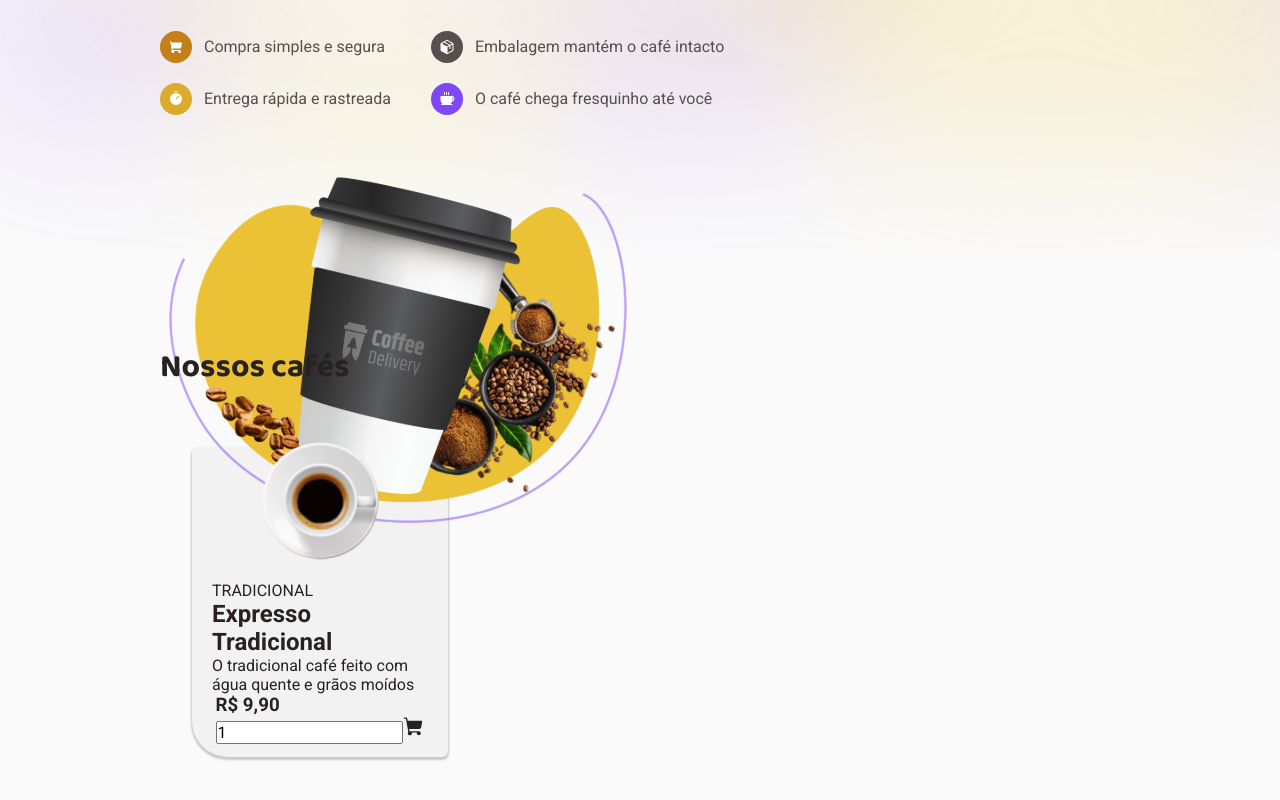
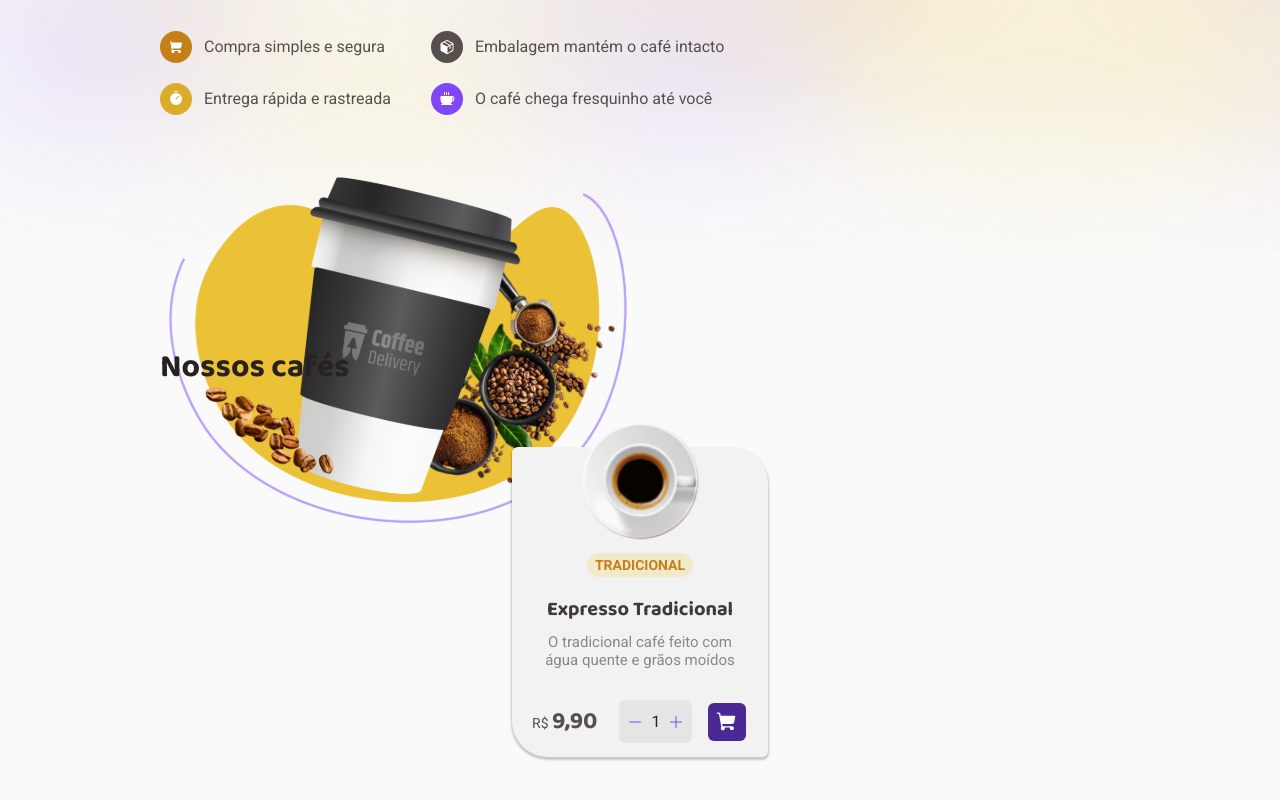
Before and after one commit to marcelo-m-oliveira/ignite, a React (Vite) app in the folder coffee-delivery/: page /Home in a window 1280 px wide. Shown: the part 390-1190 px from the top of the page. Built offline with nearby package versions, Linux system fonts and the light colour scheme.

Commit message:
criando o card;

```diff
--- a/coffee-delivery/src/pages/Components/CoffeeList/index.tsx
+++ b/coffee-delivery/src/pages/Components/CoffeeList/index.tsx
@@ -1,3 +1,5 @@
+import { ShoppingCart, Plus, Minus } from 'phosphor-react'
+
 import {
   CoffeeMain,
   CoffeeListCard,
@@ -6,10 +8,10 @@ import {
   CoffeeListAmount,
   CoffeeListAmountButton,
   CoffeeCount,
+  CoffeeForm,
 } from './styles'
 
 import coffeeTradicional from '../../../../public/CoffeeImages/expresso.svg'
-import { ShoppingCart } from 'phosphor-react'
 
 export function CoffeeList() {
   return (
@@ -18,18 +20,25 @@ export function CoffeeList() {
       <CoffeeListContainer>
         <CoffeeListCard>
           <img src={coffeeTradicional} alt="" />
-
           <CoffeeListTitle>
-            <p>TRADICIONAL</p>
-            <h2>Expresso Tradicional</h2>
+            <label>Tradicional</label>
+            <p>Expresso Tradicional</p>
             <span>O tradicional café feito com água quente e grãos moídos</span>
           </CoffeeListTitle>
           <CoffeeListAmount>
-            <h3>R$ 9,90</h3>
-            <CoffeeListAmountButton>
-              <CoffeeCount type="number" placeholder="1" value={1} />
-              <ShoppingCart weight="fill" size={22} />
-            </CoffeeListAmountButton>
+            <span>
+              R$ <span>9,90</span>
+            </span>
+            <CoffeeForm>
+              <CoffeeCount>
+                <Minus size={16} weight="fill" />
+                <div>1</div>
+                <Plus size={16} weight="fill" />
+              </CoffeeCount>
+              <CoffeeListAmountButton>
+                <ShoppingCart weight="fill" size={22} />
+              </CoffeeListAmountButton>
+            </CoffeeForm>
           </CoffeeListAmount>
         </CoffeeListCard>
       </CoffeeListContainer>
--- a/coffee-delivery/src/pages/Components/CoffeeList/styles.ts
+++ b/coffee-delivery/src/pages/Components/CoffeeList/styles.ts
@@ -11,42 +11,123 @@ export const CoffeeMain = styled.main`
 `
 
 export const CoffeeListContainer = styled.header`
-  img {
-    top: -20px;
-    position: relative;
-
-    width: 120px;
-    height: 120px;
-  }
+  display: flex;
+  justify-content: center;
+  align-items: center;
+  flex-wrap: wrap;
+  gap: 2rem;
 `
 
 export const CoffeeListCard = styled.div`
-  width: 256px;
-  height: 310px;
+  width: 16rem;
+  height: 19.375rem;
 
   display: flex;
   flex-direction: column;
   justify-content: center;
   align-items: center;
-
   padding: 1.25rem;
-  margin: 0 2rem;
-  margin-bottom: 3rem;
+  margin: 0 0 2.5rem 0;
 
   border-radius: 6px 36px 6px 36px;
-
   background: ${(props) => props.theme['base-card']};
 
   img {
-    top: -20px;
+    margin: -20px 0 0 0;
     position: relative;
 
-    width: 120px;
-    height: 120px;
+    width: 7.5rem;
+    height: 7.5rem;
   }
+
   box-shadow: 0 2px 2px 1px rgba(0, 0, 0, 0.2);
 `
-export const CoffeeListTitle = styled.header``
-export const CoffeeListAmount = styled.header``
-export const CoffeeListAmountButton = styled.header``
-export const CoffeeCount = styled.input``
+export const CoffeeListTitle = styled.div`
+  display: flex;
+  flex-direction: column;
+  align-items: center;
+  justify-content: center;
+
+  label {
+    background: ${(props) => props.theme['yellow-light']};
+    color: ${(props) => props.theme['yellow-dark']};
+    padding: 0.25rem 0.5rem;
+    margin: 0.75rem 0 1rem 0;
+    font-weight: bold;
+    font-size: 14px;
+    border-radius: 15px;
+    text-transform: uppercase;
+  }
+
+  p {
+    color: ${(props) => props.theme['base-subtitle']};
+    margin: 0 0 0.5rem 0;
+    font-weight: bold;
+    font-size: 1.25rem;
+    font-family: 'Baloo 2', sans-serif;
+  }
+
+  span {
+    text-align: center;
+    color: ${(props) => props.theme['base-label']};
+    font-size: 0.9375rem;
+    margin-bottom: 1.9375rem;
+  }
+`
+
+export const CoffeeListAmount = styled.div`
+  width: 100%;
+  display: flex;
+  align-items: center;
+  margin: 0 24px 1.25rem 24px;
+  gap: 22px;
+
+  span {
+    color: ${(props) => props.theme['base-text']};
+    font-size: 0.875rem;
+    margin-bottom: 0;
+
+    span {
+      font-size: 1.5rem;
+      font-family: 'Baloo 2', sans-serif;
+    }
+  }
+`
+
+export const CoffeeForm = styled.div`
+  display: flex;
+  align-items: center;
+  gap: 1rem;
+`
+
+export const CoffeeCount = styled.div`
+  display: flex;
+  align-items: center;
+  border-radius: 6px;
+  padding: 0.5rem;
+  gap: 0.25rem;
+
+  background: ${(props) => props.theme['base-button']};
+  color: ${(props) => props.theme['base-title']};
+  font-size: 1rem;
+
+  svg {
+    color: ${(props) => props.theme.purple};
+  }
+
+  div {
+    padding: 0.25rem;
+  }
+`
+
+export const CoffeeListAmountButton = styled.div`
+  display: flex;
+  align-items: center;
+  background: ${(props) => props.theme['purple-dark']};
+  padding: 0.5rem;
+  border-radius: 6px;
+
+  svg {
+    color: ${(props) => props.theme.white};
+  }
+`
```
